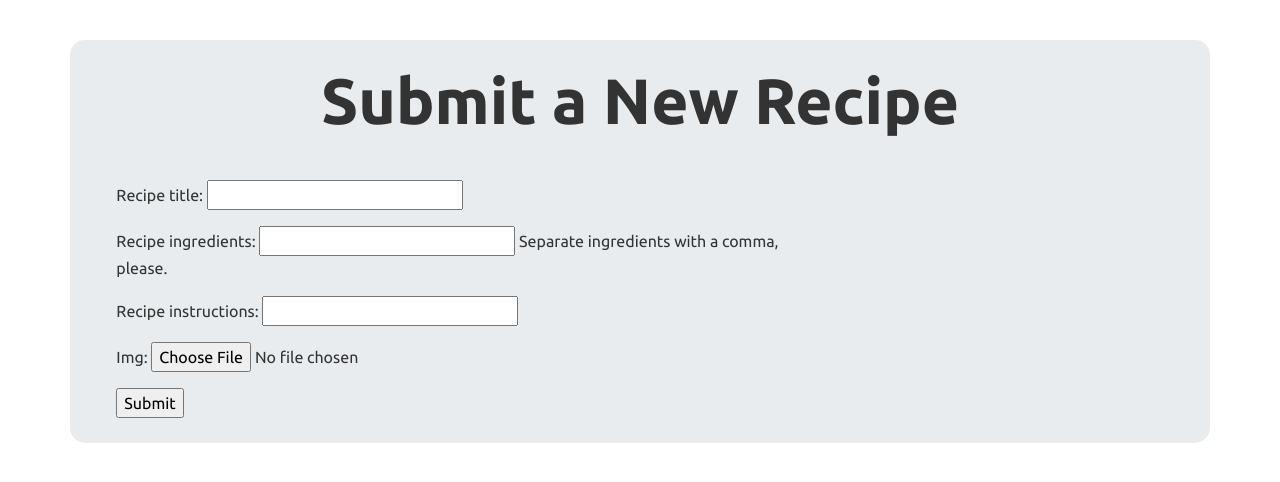
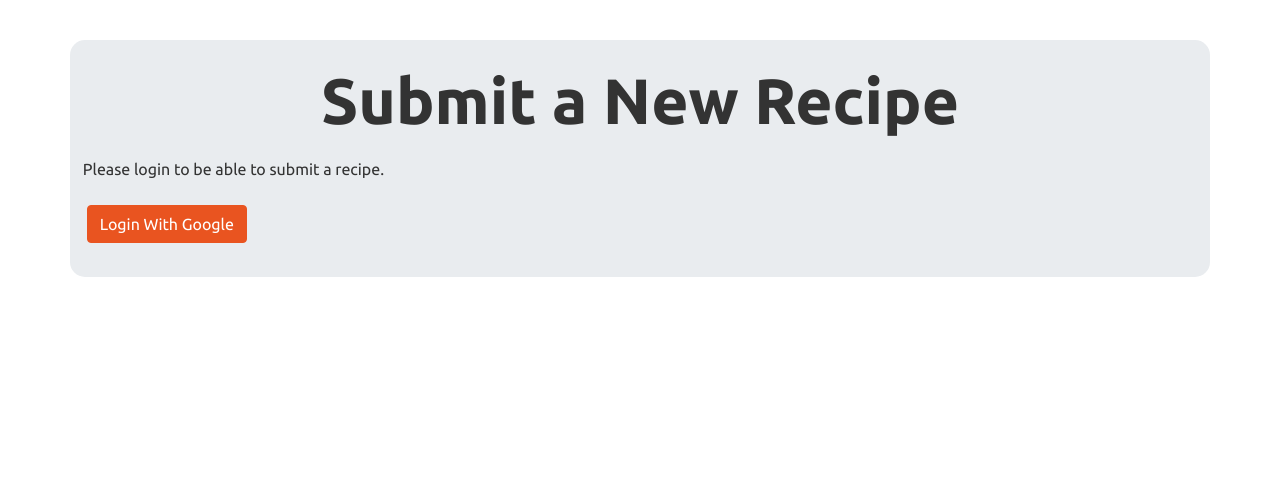
Before and after one commit to uva-cs3240-s22/group-project-a-20, a Django app: page /recipes/form/ in a window 1280 px wide. Shown: the part 70-552 px from the top of the page. Run offline with Django 4.2, Linux system fonts and the light colour scheme; some libraries are stand-ins or nearby versions.

Commit message:
Google login returns to where they were; recipe submission requires auth

```diff
--- a/recipes/templates/recipes/base.html
+++ b/recipes/templates/recipes/base.html
@@ -72,7 +72,7 @@
             {% else %}
                 <ul class="navbar-nav nav nav-item navbar-right">
                     <li class="vertical-center nav-link active">You are not logged in</li>
-                    <li><a class="nav-link" href={% provider_login_url 'google' %}><button type="button" class="btn btn-primary">Login With Google</button></a></li>
+                    <li><a class="nav-link" href="{% provider_login_url 'google' %}?next={{request.path}}"><button type="button" class="btn btn-primary">Login With Google</button></a></li>
                 </ul>
             {% endif %}
 <!--            END LOGIN SECTION OF NAVBAR-->
--- a/recipes/templates/recipes/recipeform.html
+++ b/recipes/templates/recipes/recipeform.html
@@ -14,6 +14,7 @@
         <h1>Submit a New Recipe</h1>
     </div>
 
+    {% if user.is_authenticated %}
     <div class="row">
         <div class="col-8 recipe-submission">
             {% if form.is_bound %}
@@ -25,8 +26,17 @@
                     {{ form.as_p }}
                     <input type="submit" value="Submit">
                 </form>
+            </form>
         </div>
     </div>
+
+    {% else %}
+    <div class="row">
+        <p>Please login to be able to submit a recipe.</p>
+        <a class="nav-link" href="{% provider_login_url 'google' %}?next={{request.path}}"><button type="button" class="btn btn-primary">Login With Google</button></a>
+    </div>
+
+    {% endif %}
 
 </div>
 
```
Lines whose indentation alone changed are shown as unchanged.
